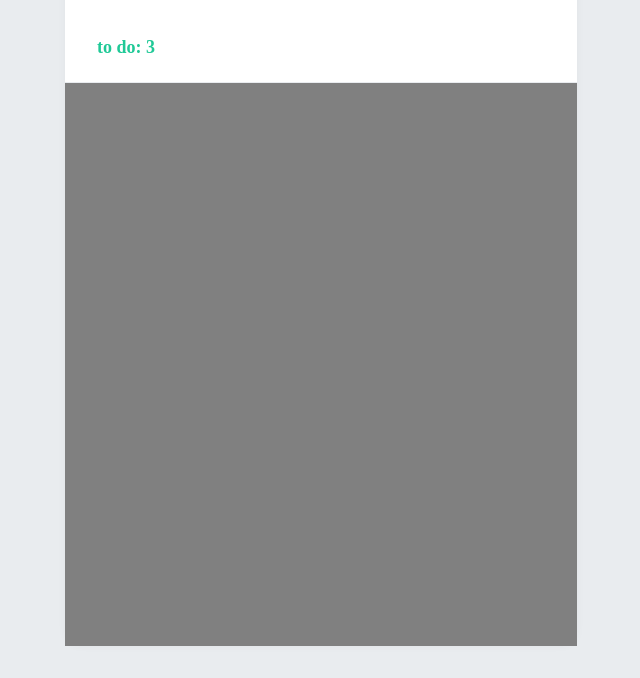
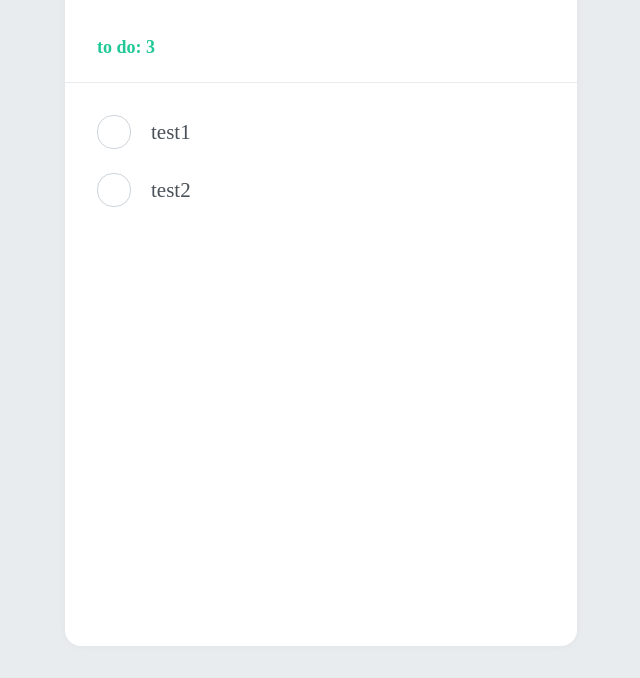
Before and after one commit to cogito30/practice_js, a plain HTML site: page to_do_list/index.html in a window 1280 px wide. Shown: the part 218-896 px from the top of the page, without its empty margins (319-959 px from the left). Drawn offline with Linux system fonts and the light colour scheme.

Commit message:
feat: add todoitem design

```diff
--- a/to_do_list/index.html
+++ b/to_do_list/index.html
@@ -14,7 +14,16 @@
             <div class="tasks-left">to do: 3</div>
         </div>
         <div class="to-do-list">
-
+            <div class="to-do-item">
+                <div class="check-circle"></div>
+                <div class="text">test1</div>
+                <div class="remove">X</div>
+            </div>
+            <div class="to-do-item">
+                <div class="check-circle"></div>
+                <div class="text">test2</div>
+                <div class="remove">X</div>
+            </div>
         </div>
     </div>
 
--- a/to_do_list/style.css
+++ b/to_do_list/style.css
@@ -28,19 +28,16 @@ body {
     padding-bottom: 24px;
     border-bottom: 1px solid #e9ecef;
 }
-
 .to-do-head h1 {
   margin: 0;
   font-size: 36px;
   color: #343a40;
 }
-
 .to-do-head .day {
   margin-top: 4px;
   color: #868e96;
   font-size: 21px;
 }
-
 .to-do-head .tasks-left {
   color: #20c997;
   font-size: 18px;
@@ -53,5 +50,56 @@ body {
     padding: 20px 32px;
     padding-bottom: 48px;
     overflow-y: auto;
-    background: gray;
+    /* background: gray; */
 }
+
+.to-do-list .to-do-item {
+    display: flex;
+    align-items: center;
+    padding-top: 12px;
+    padding-bottom: 12px;
+    &:hover {
+        .remove {
+            opacity: 1;
+        }
+    }
+}
+
+.to-do-list .to-do-item .check-circle {
+    width: 32px;
+    height: 32px;
+    border-radius: 16px;
+    border: 1px solid #ced4da;
+    font-size: 24px;
+    display: flex;
+    align-items: center;
+    justify-content: center;
+    margin-right: 20px;
+    cursor: pointer;
+    &:active {
+        border: 1px solid #e8d9a9;
+        background: #38d919;
+    }
+}
+
+.to-do-list .to-do-item .text {
+    flex: 1;
+    font-size: 21px;
+    color: #495057;
+    &:active {
+        color: #ced4da;
+    }
+}
+
+.to-do-list .to-do-item .remove {
+    opacity: 0;
+    display: flex;
+    align-items: center;
+    justify-content: center;
+    color: #dee2e6;
+    font-size: 24px;
+    cursor: pointer;
+    &:hover {
+        color: #ff6b6b;
+    }
+}
```
